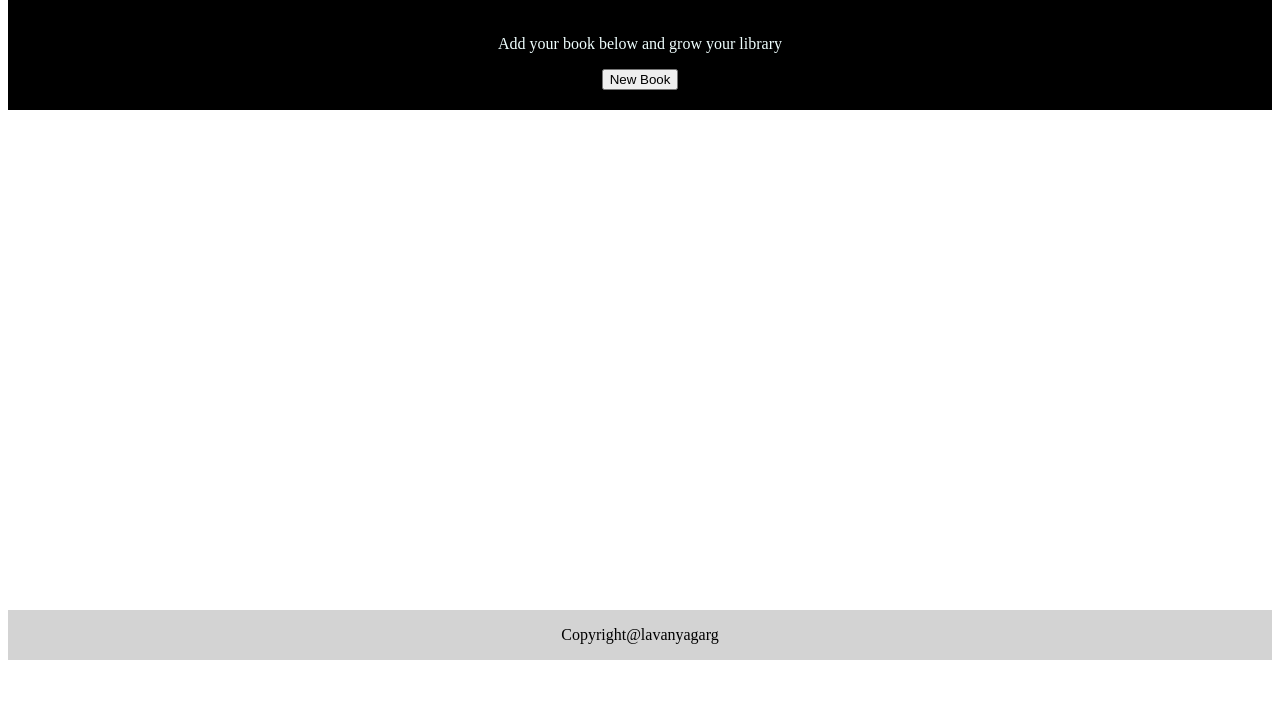
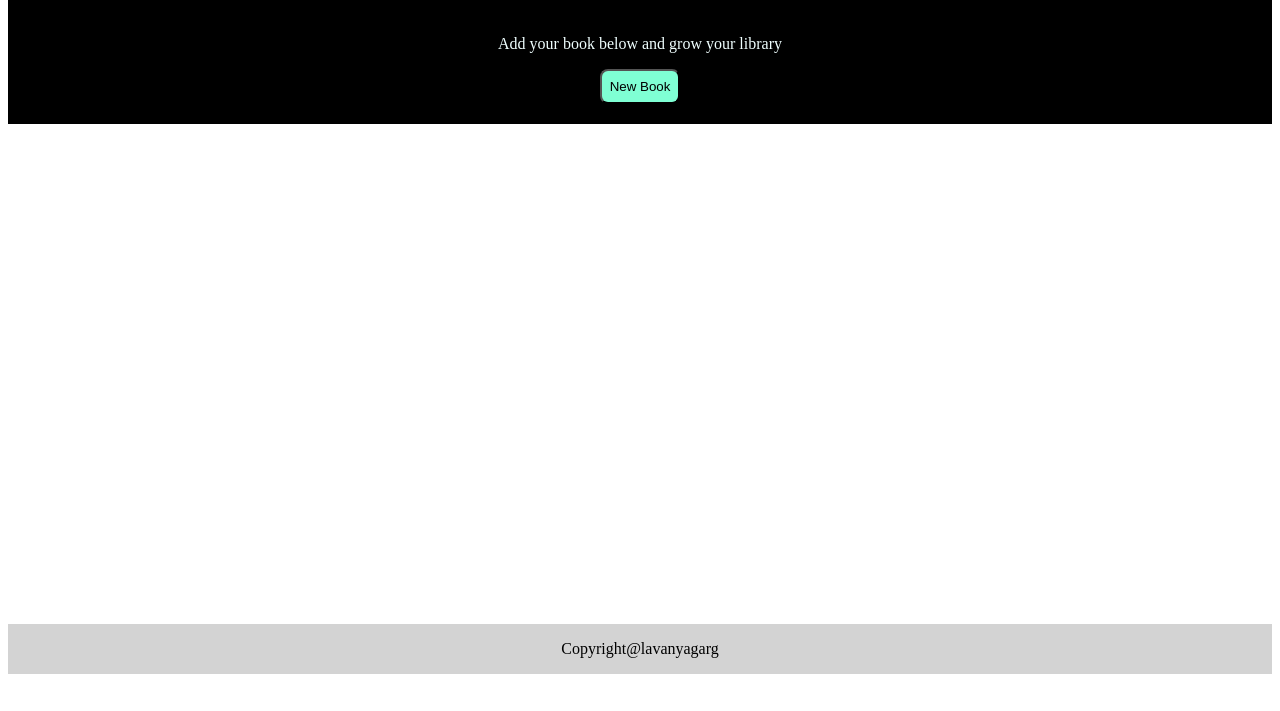
Before and after one commit to lavanyagarg112/simple-library, a plain HTML site: page index.html in a window 1280 px wide. Shown: the part 89-800 px from the top of the page. Drawn offline with Linux system fonts and the light colour scheme.

Commit message:
initial button layout

```diff
--- a/index.html
+++ b/index.html
@@ -12,7 +12,7 @@
     <div class="header">
         <h1>Library</h1>
         <p>Add your book below and grow your library</p>
-        <button>New Book</button>
+        <a href="#"><button>New Book</button></a>
     </div>
 
     <div class="books">
--- a/styles.css
+++ b/styles.css
@@ -15,6 +15,12 @@ body{
     padding: 20px;
 }
 
+.header button {
+    background-color: aquamarine;
+    padding: 8px;
+    border-radius: 8px;
+}
+
 .books {
     min-height: 500px;
 }
```
